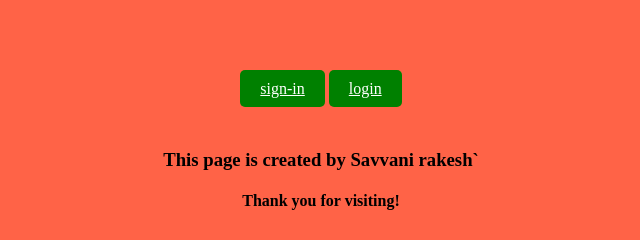
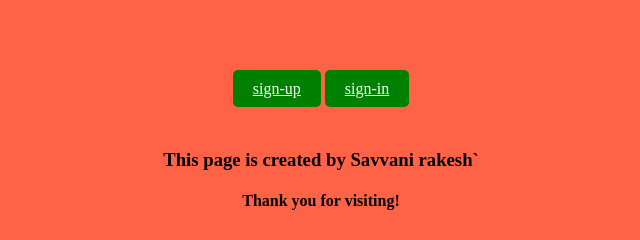
Before and after one commit to HEMANTH-CREATOR-8/raki-005, a plain HTML site: page index.html in a window 1280 px wide. Shown: the part 299-539 px from the top of the page, 319-959 px from the left. Drawn offline with Linux system fonts and the light colour scheme.

Commit message:
Swap sign-in and sign-up button labels

```diff
--- a/index.html
+++ b/index.html
@@ -20,8 +20,8 @@
     <br>
     <br>
    <section align="center">
-        <a href="formwithcolor.html" type="button" style="background-color: green; color: white; padding: 10px 20px; border: none; border-radius: 5px; cursor: pointer;">sign-in</a>
-           <a href="today.html" type="button" style="background-color: green; color: white; padding: 10px 20px; border: none; border-radius: 5px; cursor: pointer;">login</a>
+        <a href="formwithcolor.html" type="button" style="background-color: green; color: white; padding: 10px 20px; border: none; border-radius: 5px; cursor: pointer;">sign-up</a>
+           <a href="today.html" type="button" style="background-color: green; color: white; padding: 10px 20px; border: none; border-radius: 5px; cursor: pointer;">sign-in</a>
    </section>
 </body>
 <footer>
```
